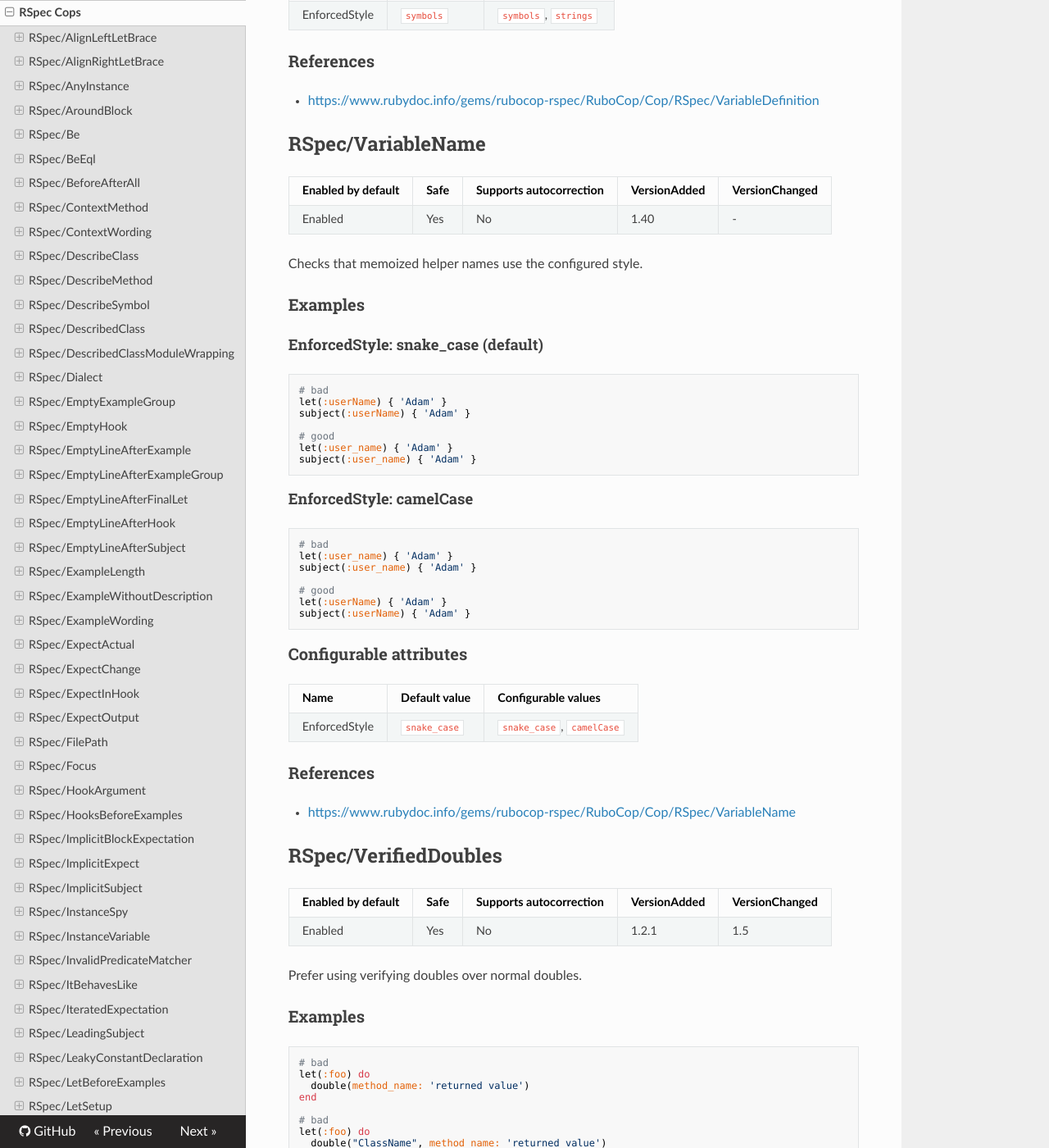
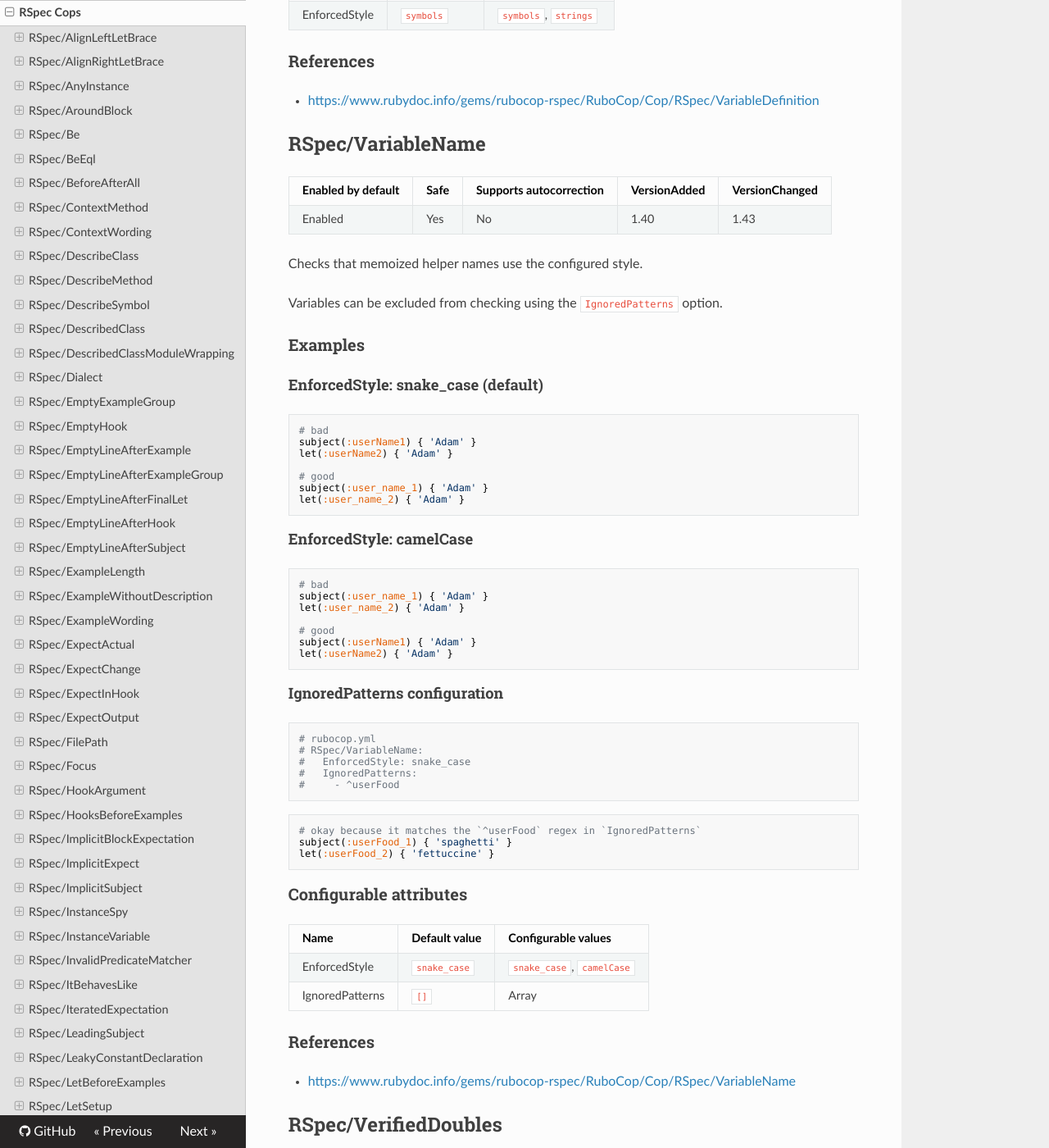
Before and after one commit to rubocop/rubocop-rspec, an MkDocs documentation site: the page built from manual/cops_rspec.md, in a window 1280 px wide and 1400 px high, scrolled down 58316 px. Shown: the whole window at 82% size. Built offline with MkDocs 1.6.1, drawn with Linux system fonts in a browser that asks for light colours; nearby versions of some CDN libraries; old or Windows-style settings are respelled for this version of MkDocs.

Commit message:
support ignoring variables in RSpec/VariableName

````diff
--- a/manual/cops_rspec.md
+++ b/manual/cops_rspec.md
@@ -3075,33 +3075,50 @@ EnforcedStyle | `symbols` | `symbols`, `strings`
 
 Enabled by default | Safe | Supports autocorrection | VersionAdded | VersionChanged
 --- | --- | --- | --- | ---
-Enabled | Yes | No | 1.40 | -
+Enabled | Yes | No | 1.40 | 1.43
 
 Checks that memoized helper names use the configured style.
 
+Variables can be excluded from checking using the `IgnoredPatterns`
+option.
+
 ### Examples
 
 #### EnforcedStyle: snake_case (default)
 
 ```ruby
 # bad
-let(:userName) { 'Adam' }
-subject(:userName) { 'Adam' }
-
-# good
-let(:user_name) { 'Adam' }
-subject(:user_name) { 'Adam' }
+subject(:userName1) { 'Adam' }
+let(:userName2) { 'Adam' }
+
+# good
+subject(:user_name_1) { 'Adam' }
+let(:user_name_2) { 'Adam' }
 ```
 #### EnforcedStyle: camelCase
 
 ```ruby
 # bad
-let(:user_name) { 'Adam' }
-subject(:user_name) { 'Adam' }
-
-# good
-let(:userName) { 'Adam' }
-subject(:userName) { 'Adam' }
+subject(:user_name_1) { 'Adam' }
+let(:user_name_2) { 'Adam' }
+
+# good
+subject(:userName1) { 'Adam' }
+let(:userName2) { 'Adam' }
+```
+#### IgnoredPatterns configuration
+
+```ruby
+# rubocop.yml
+# RSpec/VariableName:
+#   EnforcedStyle: snake_case
+#   IgnoredPatterns:
+#     - ^userFood
+```
+```ruby
+# okay because it matches the `^userFood` regex in `IgnoredPatterns`
+subject(:userFood_1) { 'spaghetti' }
+let(:userFood_2) { 'fettuccine' }
 ```
 
 ### Configurable attributes
@@ -3109,6 +3126,7 @@ subject(:userName) { 'Adam' }
 Name | Default value | Configurable values
 --- | --- | ---
 EnforcedStyle | `snake_case` | `snake_case`, `camelCase`
+IgnoredPatterns | `[]` | Array
 
 ### References
 
````
Also changed, not shown: CHANGELOG.md (+2 -0 lines), 3 other files.
